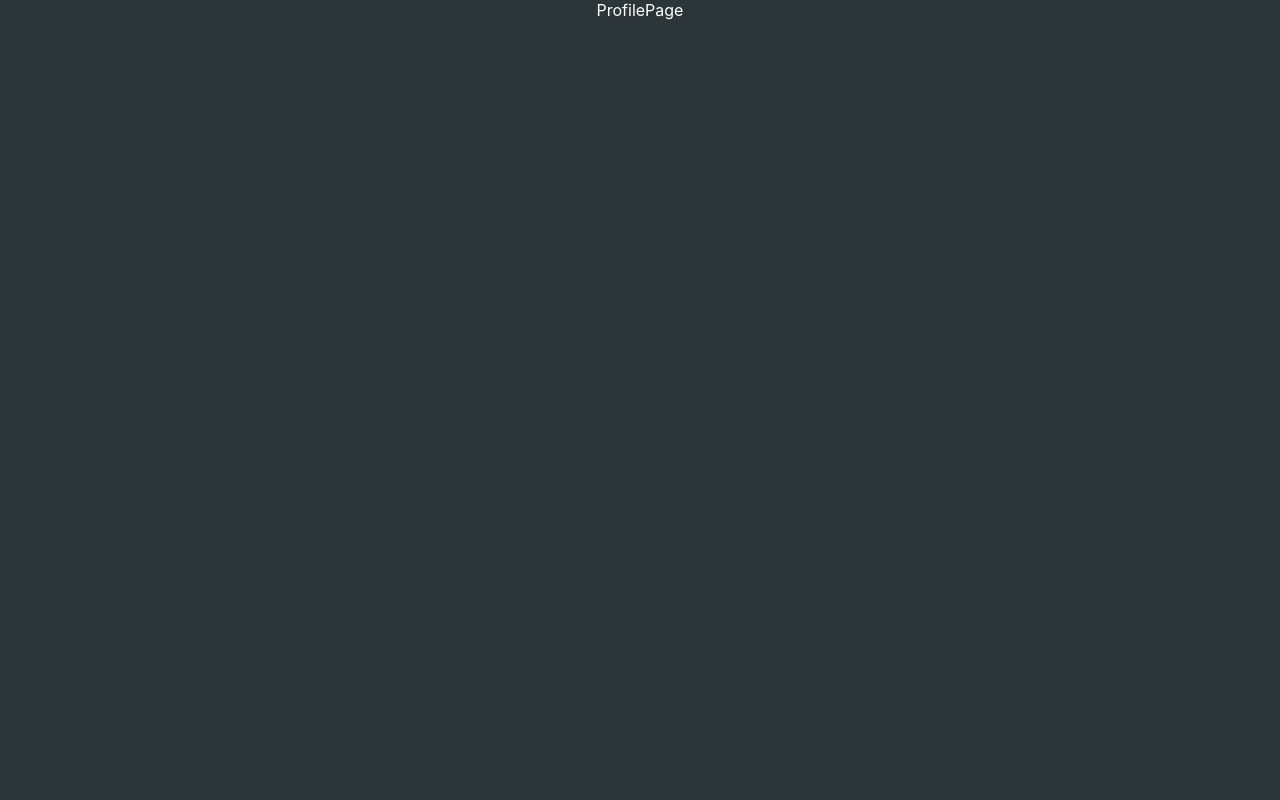
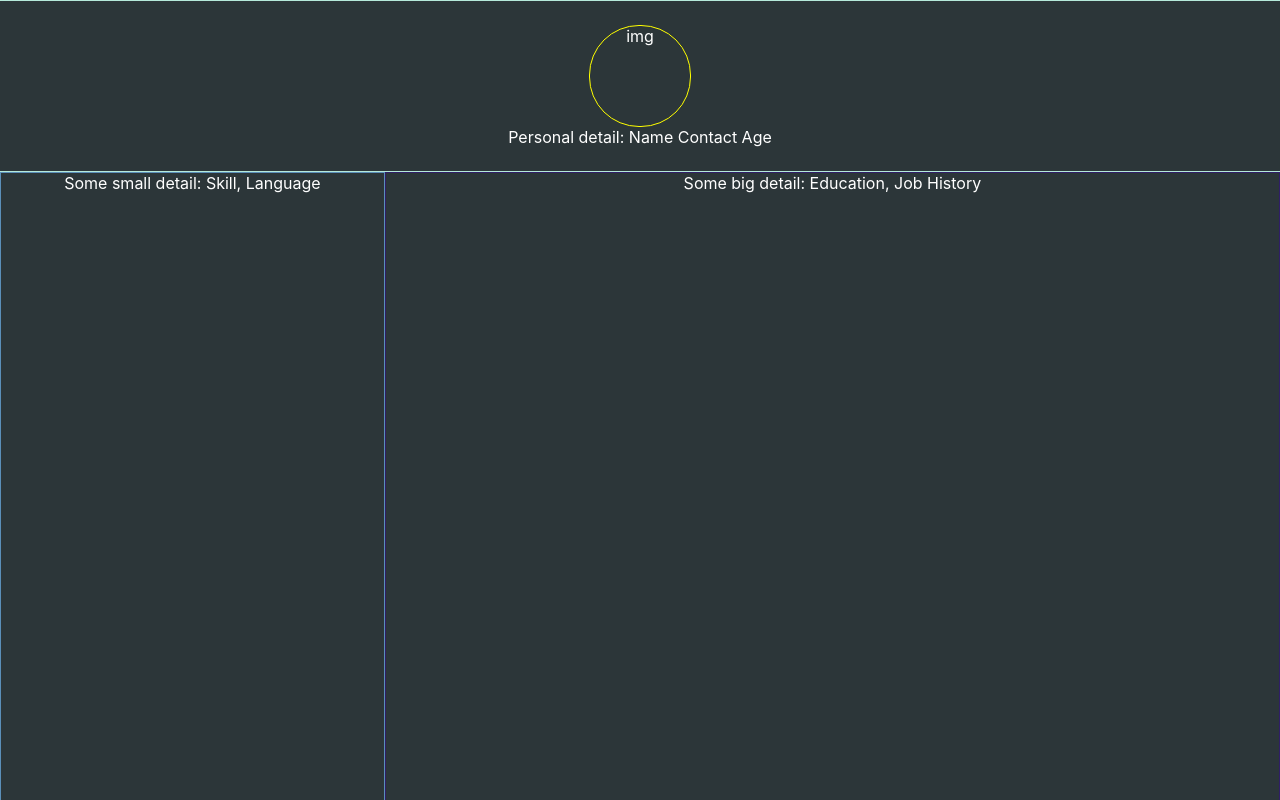
Before and after one commit to toppasit/self-introduction, a React (Create React App) app: page /#/ in a window 1280 px wide. Built offline with nearby package versions, Linux system fonts and the light colour scheme.

Commit message:
add skeleton design

```diff
--- a/src/Page/profile.js
+++ b/src/Page/profile.js
@@ -1,10 +1,62 @@
 import React from "react";
+import styled from 'styled-components'
+
+const Container = styled.div`
+  display: flex;
+  align-items: center;
+  flex-direction: column;
+  height: 100vh;
+`
+
+const Header = styled.div`
+  display: flex;
+  flex-direction: column;
+  align-items: center;
+  height: 150px;
+  width: 100%;
+  padding: 24px;
+  border: 1px solid #B6EADA;
+`
+
+const ImgContainer = styled.div`
+  height: 100px;
+  width: 100px;
+  border-radius: 50px;
+  border: 1px solid yellow;
+`
+
+const Body = styled.div`
+  display: flex;
+  flex-direction: row;
+  height: 100%;
+  justify-content: flex-start;
+  width: 100%;
+`
+
+const SideBody = styled.div`
+  height: 100%;
+  width: 30vw;
+  border: 1px solid #5B8FB9;
+`
+
+const MainBody = styled.div`
+  height: 100%;
+  width: 70vw;
+  border: 1px solid #301E67;
+`
 
 export const ProfilePage = () => {
   return (
-    <div>
-      ProfilePage
-    </div>
+    <Container>
+      <Header>
+        <ImgContainer>img</ImgContainer>
+        <div>Personal detail: Name Contact Age</div>
+      </Header>
+      <Body>
+        <SideBody>Some small detail: Skill, Language</SideBody>
+        <MainBody>Some big detail: Education, Job History</MainBody>
+      </Body>
+    </Container>
   )
 }
 
```
